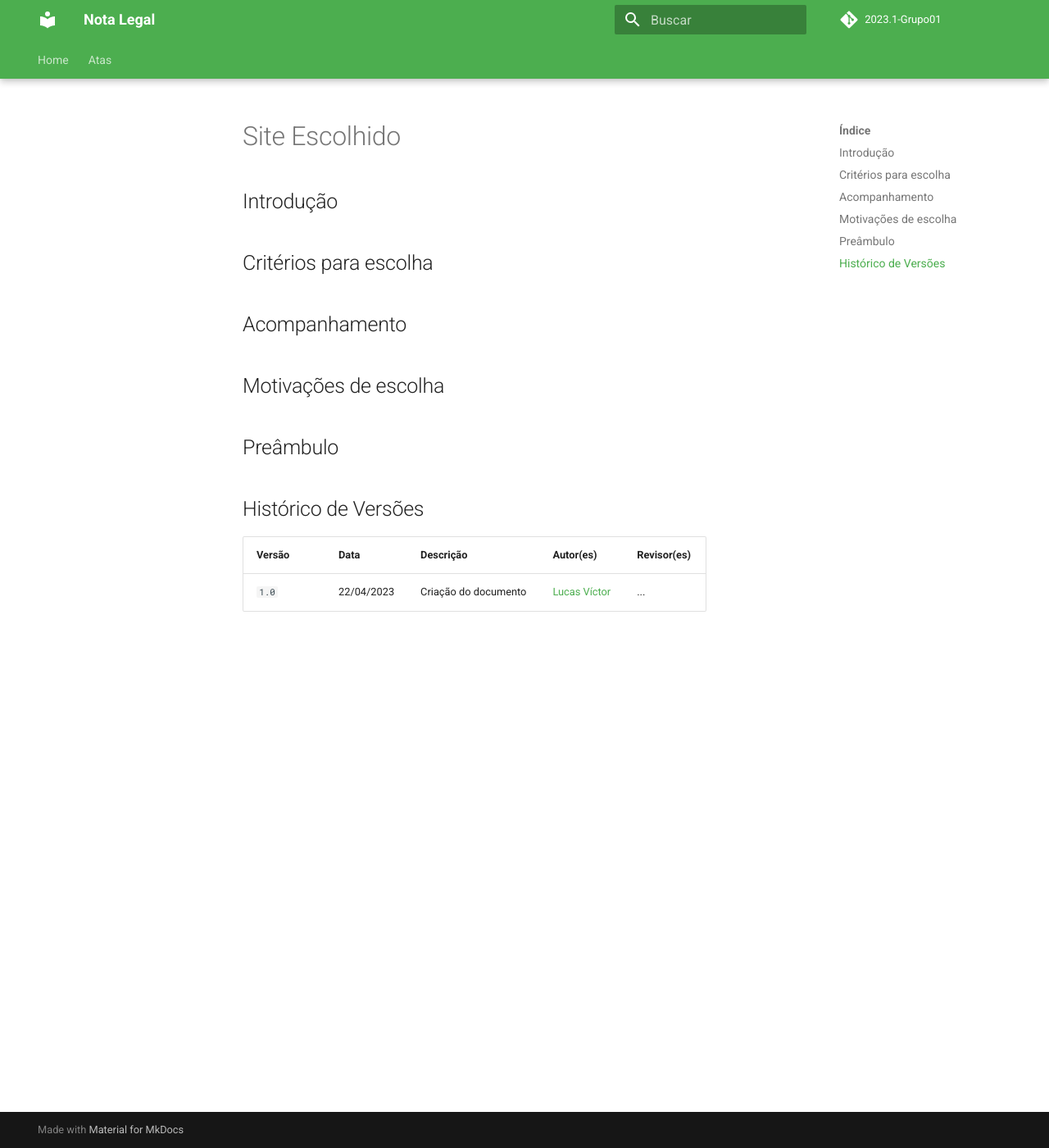
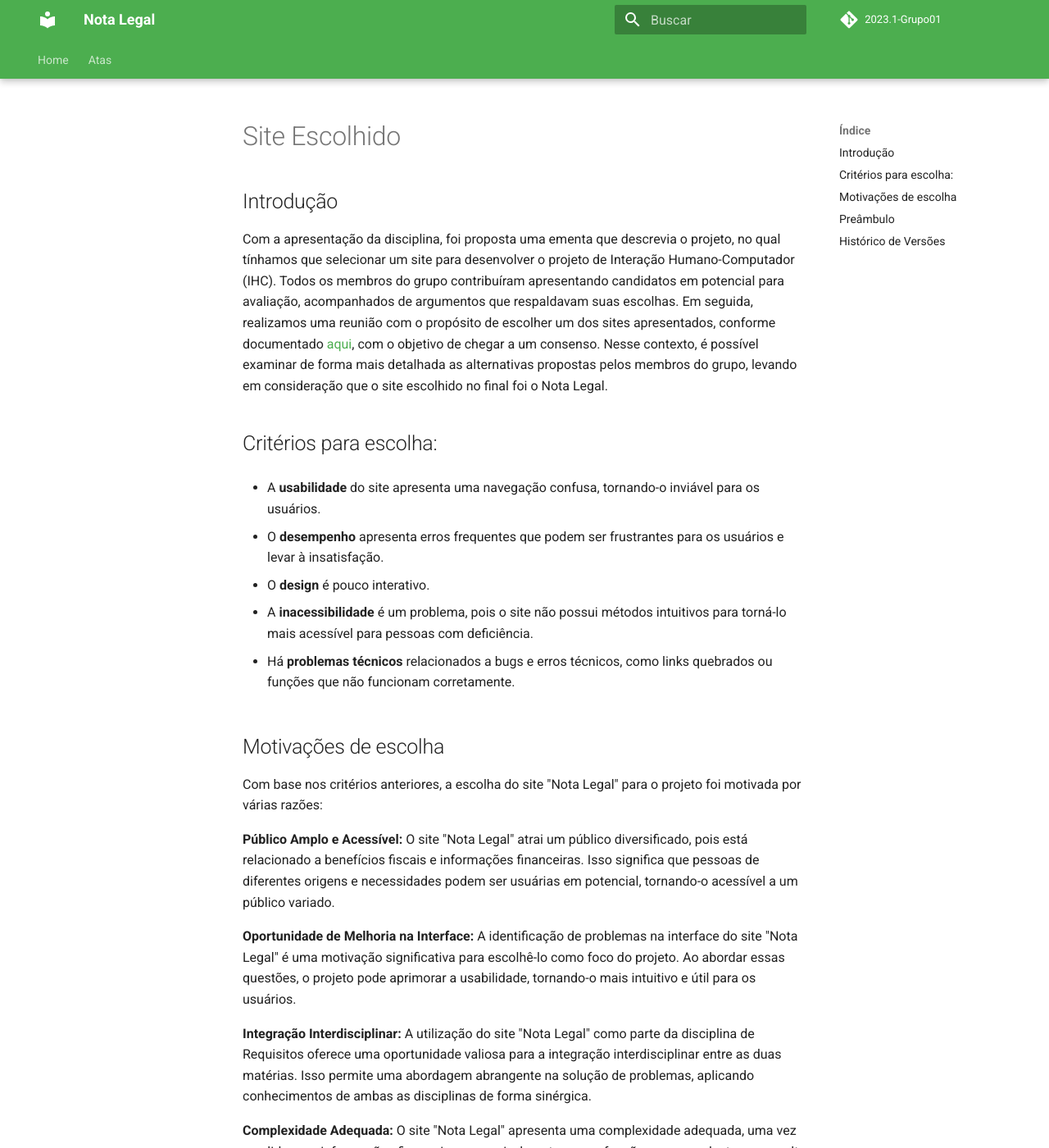
Before and after one commit to Interacao-Humano-Computador/2023.2-NotaLegal, an MkDocs documentation site: the page built from docs/planejamento do projeto/site-escolhido.md, in a window 1280 px wide and 1400 px high. Shown: the whole window at 82% size. Built offline with MkDocs 1.6.1 and Material for MkDocs 9.7.7, drawn with Linux system fonts in a browser that asks for light colours; comment, search, counter and statistics services are not loaded; some of the changed text lies outside the part shown.

Commit message:
Update de conteudo

```diff
--- a/docs/planejamento do projeto/site-escolhido.md
+++ b/docs/planejamento do projeto/site-escolhido.md
@@ -1,16 +1,32 @@
 # Site Escolhido
 
 ## Introdução
+Com a apresentação da disciplina, foi proposta uma ementa que descrevia o projeto, no qual tínhamos que selecionar um site para desenvolver o projeto de Interação Humano-Computador (IHC). Todos os membros do grupo contribuíram apresentando candidatos em potencial para avaliação, acompanhados de argumentos que respaldavam suas escolhas. Em seguida, realizamos uma reunião com o propósito de escolher um dos sites apresentados, conforme documentado [aqui](https://github.com/Interacao-Humano-Computador/2023.2-NotaLegal/blob/main/docs/planejamento%20do%20projeto/lista-sites-avaliados.md), com o objetivo de chegar a um consenso. Nesse contexto, é possível examinar de forma mais detalhada as alternativas propostas pelos membros do grupo, levando em consideração que o site escolhido no final foi o Nota Legal.
 
+## Critérios para escolha:
 
-## Critérios para escolha
+- A **usabilidade** do site apresenta uma navegação confusa, tornando-o inviável para os usuários.
 
+- O **desempenho** apresenta erros frequentes que podem ser frustrantes para os usuários e levar à insatisfação.
 
-## Acompanhamento
+- O **design** é pouco interativo.
 
+- A **inacessibilidade** é um problema, pois o site não possui métodos intuitivos para torná-lo mais acessível para pessoas com deficiência.
+
+- Há **problemas técnicos** relacionados a bugs e erros técnicos, como links quebrados ou funções que não funcionam corretamente.
 
 ## Motivações de escolha
+Com base nos critérios anteriores, a escolha do site "Nota Legal" para o projeto foi motivada por várias razões:
 
+**Público Amplo e Acessível:** O site "Nota Legal" atrai um público diversificado, pois está relacionado a benefícios fiscais e informações financeiras. Isso significa que pessoas de diferentes origens e necessidades podem ser usuárias em potencial, tornando-o acessível a um público variado.
+
+**Oportunidade de Melhoria na Interface:** A identificação de problemas na interface do site "Nota Legal" é uma motivação significativa para escolhê-lo como foco do projeto. Ao abordar essas questões, o projeto pode aprimorar a usabilidade, tornando-o mais intuitivo e útil para os usuários.
+
+**Integração Interdisciplinar:** A utilização do site "Nota Legal" como parte da disciplina de Requisitos oferece uma oportunidade valiosa para a integração interdisciplinar entre as duas matérias. Isso permite uma abordagem abrangente na solução de problemas, aplicando conhecimentos de ambas as disciplinas de forma sinérgica.
+
+**Complexidade Adequada:** O site "Nota Legal" apresenta uma complexidade adequada, uma vez que lida com informações financeiras e possivelmente requer funções como cadastro e consulta de informações fiscais. Essa complexidade proporciona um desafio adequado para o grupo, permitindo a aplicação prática dos conceitos aprendidos.
+
+Portanto, a escolha do site "Nota Legal" como projeto é motivada pelo seu público amplo e acessível, pela oportunidade de melhorar a usabilidade da interface, pela integração interdisciplinar entre disciplinas e pela complexidade adequada do site, que oferece uma base sólida para um projeto significativo e desafiador.
 
 ## Preâmbulo
 
```
